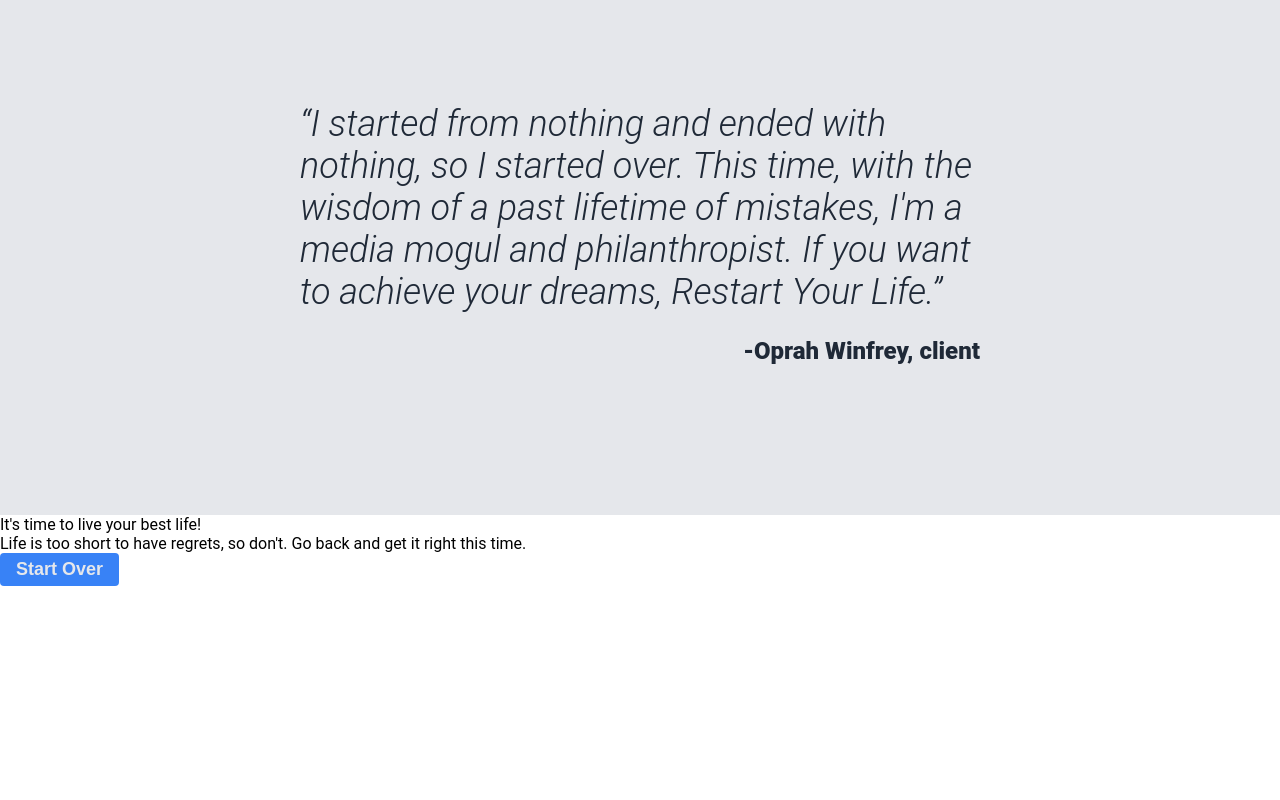
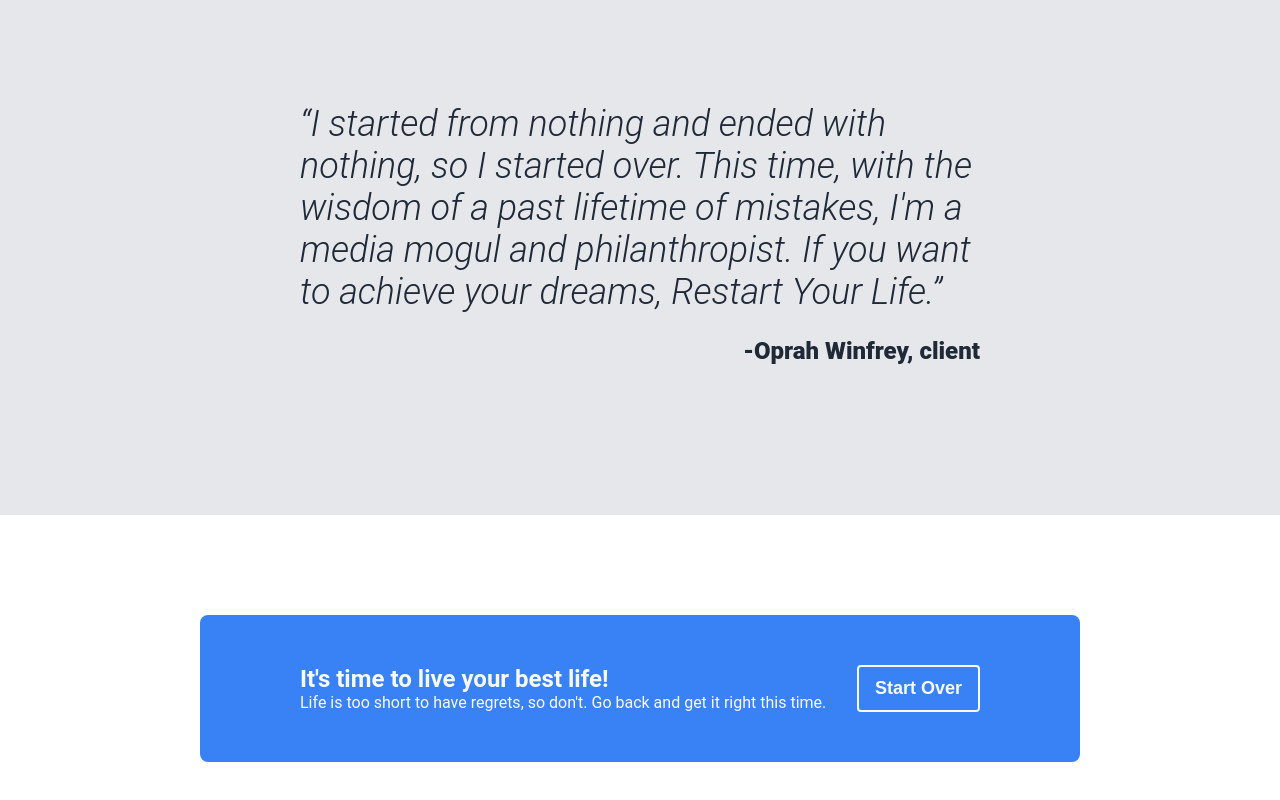
Before and after one commit to paulywrath/landing_page, a plain HTML site: page index.html in a window 1280 px wide. Shown: the part 1062-1862 px from the top of the page. Before the commit the page ends 1648 px from the top, so only its background shows below. Drawn offline with Linux system fonts and the light colour scheme.

Commit message:
Style CTA section

```diff
--- a/style.css
+++ b/style.css
@@ -15,6 +15,7 @@ body {
 
 .logo {
     font-size: 24px;
+    font-weight: 700;
     color: #F9FAF8;
 }
 
@@ -54,7 +55,7 @@ a, .secondary {
 
 button {
     font-size: 18px;
-    color: #E5E7EB;
+    color: #F9FAF8;
     font-weight: bold;
     background-color: #3882F6;
     padding: 6px 16px;
@@ -121,3 +122,26 @@ img {
     text-align: right;
     margin-top: 24px;
 }
+
+.cta-container {
+    padding: 100px 200px;
+}
+
+.cta {
+    background-color: #3882F6;
+    padding: 50px 100px;
+    border-radius: 8px;
+    display: flex;
+    justify-content: space-between;
+    color: #F9FAF8;
+}
+
+.cta-header {
+    font-size: 24px;
+    font-weight: bolder;
+}
+
+.cta button {
+    border: 2px solid #F9FAF8;
+    /* Why is it taller than the button in the hero section? */
+}
```
